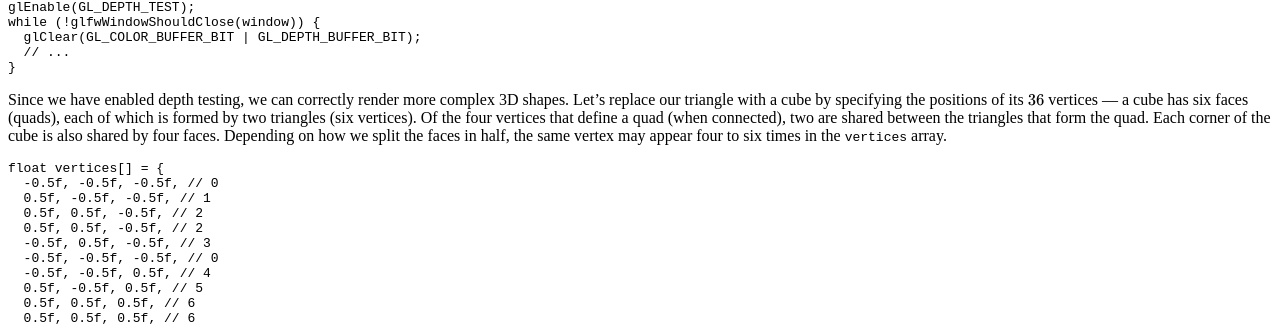
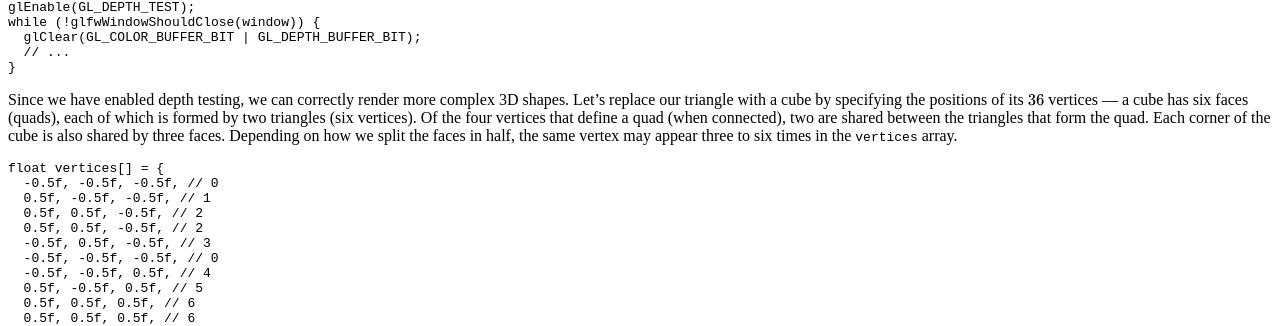
Before and after one commit to msagca/msagca.github.io, a Jekyll site: the page built from _posts/2025-08-29-a-summary-of-learnopengl.md, in a window 1280 px wide and 900 px high, scrolled down 17983 px. Shown: the part 169-495 px from the top of the window. Built offline with Jekyll 4.4.1, drawn with Linux system fonts in a browser that asks for light colours; nearby versions of some CDN libraries; some web fonts are replaced; a style sheet for code colours, icons or effects is not loaded.

Commit message:
correct an error

````diff
--- a/_posts/2025-08-29-a-summary-of-learnopengl.md
+++ b/_posts/2025-08-29-a-summary-of-learnopengl.md
@@ -1373,7 +1373,7 @@ while (!glfwWindowShouldClose(window)) {
 }
 ```
 
-Since we have enabled depth testing, we can correctly render more complex 3D shapes. Let's replace our triangle with a cube by specifying the positions of its $36$ vertices — a cube has six faces (quads), each of which is formed by two triangles (six vertices). Of the four vertices that define a quad (when connected), two are shared between the triangles that form the quad. Each corner of the cube is also shared by four faces. Depending on how we split the faces in half, the same vertex may appear four to six times in the `vertices` array.
+Since we have enabled depth testing, we can correctly render more complex 3D shapes. Let's replace our triangle with a cube by specifying the positions of its $36$ vertices — a cube has six faces (quads), each of which is formed by two triangles (six vertices). Of the four vertices that define a quad (when connected), two are shared between the triangles that form the quad. Each corner of the cube is also shared by three faces. Depending on how we split the faces in half, the same vertex may appear three to six times in the `vertices` array.
 
 ```cpp
 float vertices[] = {
````
